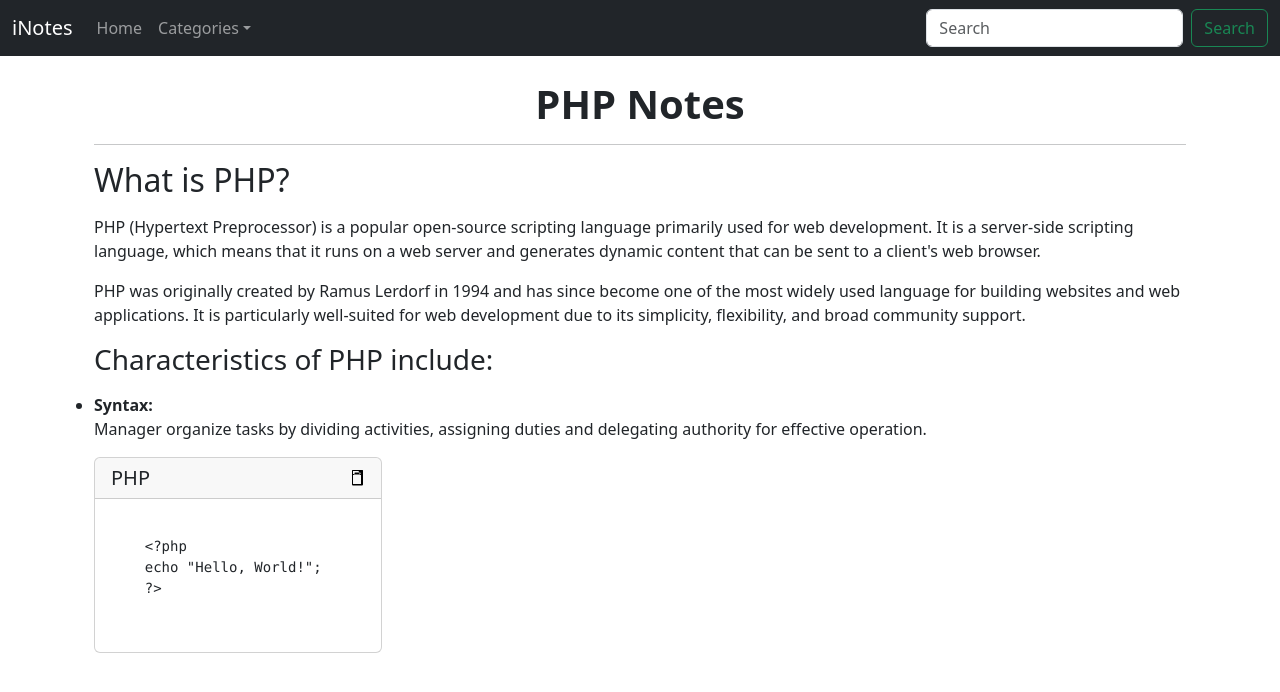
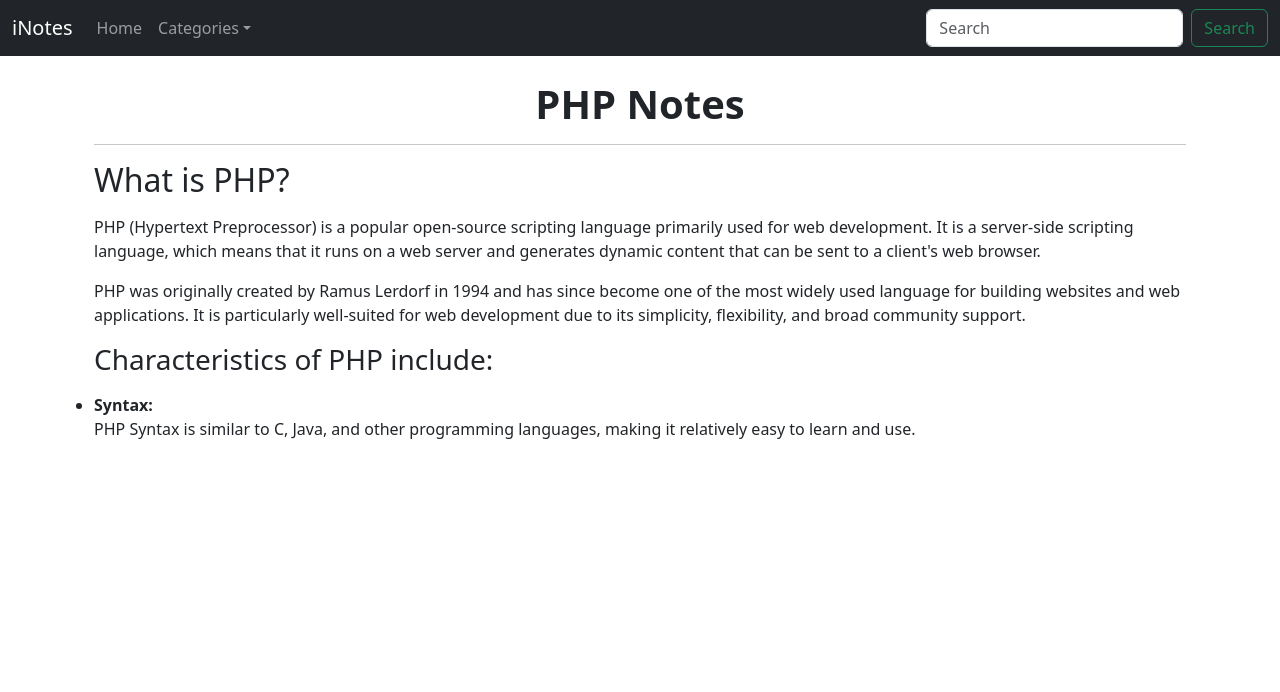
Before and after one commit to Mithil2603/misblog, a React (Create React App) app: page /php in a window 1280 px wide. Shown: the top 692 px of the page. Built offline with nearby package versions, Linux system fonts and the light colour scheme.

Commit message:
Php insert updated

```diff
--- a/src/components/CodeBox.js
+++ /dev/null
@@ -1,55 +0,0 @@
-import React, { useState } from 'react';
-import { CopyToClipboard } from 'react-copy-to-clipboard';
-import 'bootstrap/dist/css/bootstrap.min.css';
-import svg from './images/content_paste_24dp_5F6368_FILL0_wght400_GRAD0_opsz24.svg'
-
-function CodeBox({ code }) {
-  const [copied, setCopied] = useState(false);
-
-  const handleCopy = () => {
-    setCopied(true);
-    setTimeout(() => {
-      setCopied(false);
-    }, 2000);
-  };
-
-  return (
-    <div className="card my-3">
-      <div className="card-header d-flex justify-content-between align-items-center">
-        <h5 className="mb-0">PHP</h5>
-        <CopyToClipboard text={code} onCopy={handleCopy}>
-          <svg
-            xmlns="http://www.w3.org/2000/svg"
-            width="16"
-            height="16"
-            fill="black"
-            className="bi bi-clipboard"
-            viewBox="0 0 16 16">
-              <path d="M10 1.5v1h1a.5.5 0 0 1 .5.5v1h1V2a2 2 0 0 0-2-2h-1v1.5zm2 3V5h-1v-.5H5V5H4v-.5a.5.5 0 0 1 .5-.5h1v-1a.5.5 0 0 1 .5-.5h4a.5.5 0 0 1 .5.5v1h1a.5.5 0 0 1 .5.5z"/>
-              <path d="M3.5 0a.5.5 0 0 0-.5.5v14a1 1 0 0 0 1 1h9a1 1 0 0 0 1-1v-14a.5.5 0 0 0-.5-.5h-9zM4 1h8v13H4V1z"/>
-              {copied && (
-              <text
-                x="50%"
-                y="50%"
-                textAnchor="middle"
-                dominantBaseline="middle"
-                fill="green"
-                fontSize="12"
-                fontWeight="bold"
-              >
-                Copied!
-              </text>
-            )}
-          </svg>
-        </CopyToClipboard>
-      </div>
-      <div className="card-body">
-        <pre>
-          <code>{code}</code>
-        </pre>
-      </div>
-    </div>
-  );
-}
-
-export default CodeBox;
--- a/src/components/Php.js
+++ b/src/components/Php.js
@@ -1,13 +1,7 @@
 import React from 'react'
-import CodeBox from './CodeBox'
+// import CodeBox from './CodeBox'
 
 export default function Php() {
-  const phpCode = `
-    <?php
-    echo "Hello, World!";
-    ?>
-  `;
-
   return (
     <>
       <div className="main-container">
@@ -25,8 +19,8 @@ export default function Php() {
           <p className='text'>
             <ul>
               <li><b>Syntax:</b></li>
-              <p>Manager organize tasks by dividing activities, assigning duties and delegating authority for effective operation.</p>
-              <CodeBox code={phpCode}></CodeBox>
+              <p>PHP Syntax is similar to C, Java, and other programming languages, making it relatively easy to learn and use.</p>
+              {/* <CodeBox code={phpCode}></CodeBox> */}
             </ul>
           </p>
         </div>
```
